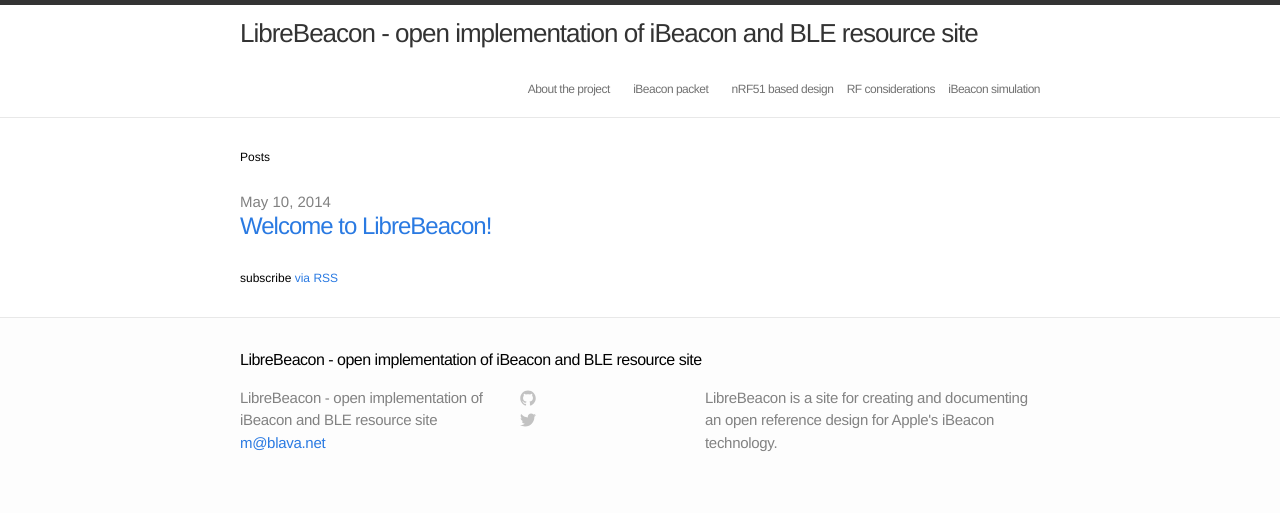
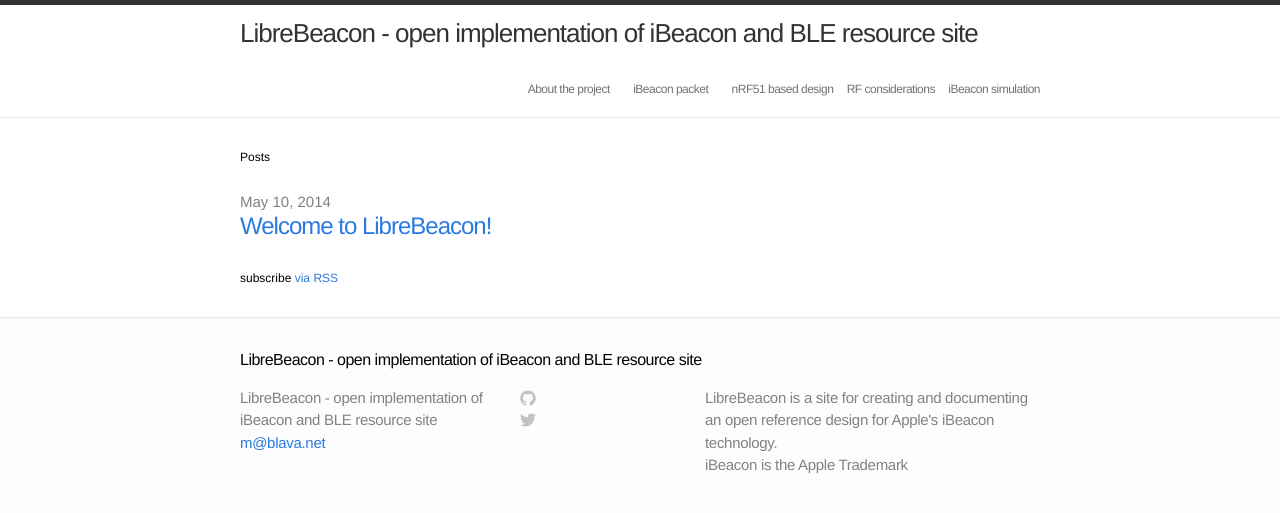
Before and after one commit to hecko/librebeacon.github.io, a Jekyll site: the page built from index.html, in a window 1280 px wide. Shown: the top 513 px of the page. Built offline with Jekyll 4.4.1, drawn with Linux system fonts in a browser that asks for light colours.

Commit message:
apple trademark

```diff
--- a/_includes/footer.html
+++ b/_includes/footer.html
@@ -54,6 +54,7 @@
 
     <div class="footer-col-3 column">
       <p class="text">{{ site.description }}</p>
+      <p>iBeacon is the Apple Trademark</p>
     </div>
 
   </div>
```
